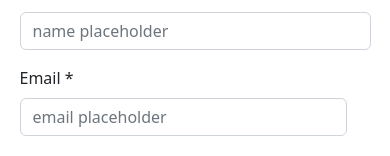
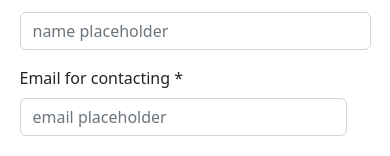
Before and after one commit to viktoriiazolotova/front-end-pet-care-exchange, a React (Create React App) app: page /petsitteraccount in a window 390 px wide. Shown: the part 191-347 px from the top of the page. Built offline with nearby package versions, Linux system fonts and the light colour scheme; no server answers.

Commit message:
Fix selected petsitter card for small screen

```diff
--- a/src/components/NewPetsitterForm.js
+++ b/src/components/NewPetsitterForm.js
@@ -88,7 +88,7 @@ const NewPetsitterForm = ({
           <Row>
             <Col md={6}>
               <FormGroup>
-                <Label for="email">Email *</Label>
+                <Label for="email">Email for contacting *</Label>
                 <Input
                   id="email"
                   name="email"
--- a/src/components/SelectedPetsitter.css
+++ b/src/components/SelectedPetsitter.css
@@ -104,7 +104,7 @@ align-items: center;
         padding-top: 20%;
     }
     #petsitter-name {
-        width: 100px;
+        /* width: 100px; */
         font-size: 1.2rem;
     }
     #picture-profile {
@@ -123,7 +123,7 @@ align-items: center;
   /* medium screen */
 @media all and (max-width: 800px) {
     #div-name-location {
-        margin-left: 40%;
+        /* margin-left: 40%; */
         padding-left: 0;
         padding-top: 20%;
     }
```
